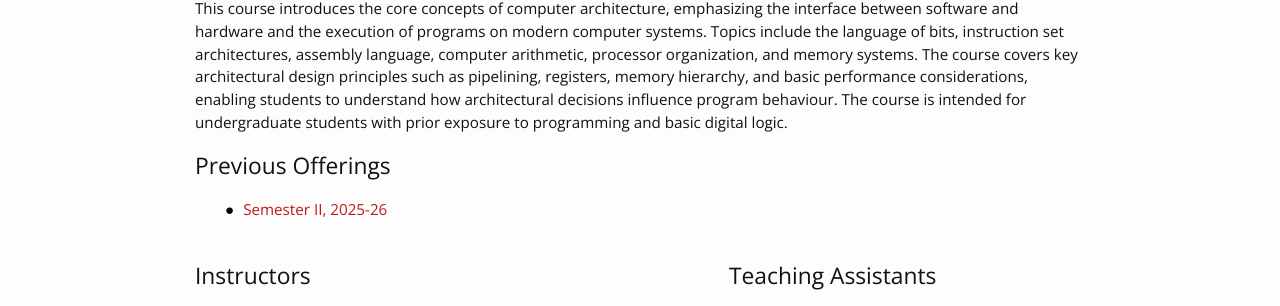
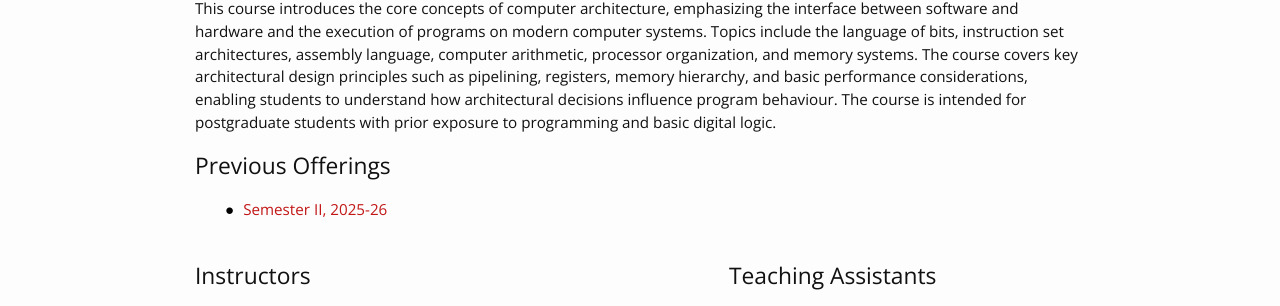
Before and after one commit to lcs2-iitd/ELL7282-2601, a Jekyll site: the page built from index.md, in a window 1280 px wide. Shown: the part 305-611 px from the top of the page. Built offline with Jekyll 4.4.1, drawn with Linux system fonts in a browser that asks for light colours; nearby versions of some CDN libraries.

Commit message:
Update _config.yml

```diff
--- a/_config.yml
+++ b/_config.yml
@@ -1,7 +1,7 @@
 # Site settings
 course_code: ELL7282/ELL782
 course_name: "Introduction to Computer Architecture"
-course_description: "This course introduces the core concepts of computer architecture, emphasizing the interface between software and hardware and the execution of programs on modern computer systems. Topics include the language of bits, instruction set architectures, assembly language, computer arithmetic, processor organization, and memory systems. The course covers key architectural design principles such as pipelining, registers, memory hierarchy, and basic performance considerations, enabling students to understand how architectural decisions influence program behaviour. The course is intended for undergraduate students with prior exposure to programming and basic digital logic."
+course_description: "This course introduces the core concepts of computer architecture, emphasizing the interface between software and hardware and the execution of programs on modern computer systems. Topics include the language of bits, instruction set architectures, assembly language, computer arithmetic, processor organization, and memory systems. The course covers key architectural design principles such as pipelining, registers, memory hierarchy, and basic performance considerations, enabling students to understand how architectural decisions influence program behaviour. The course is intended for postgraduate students with prior exposure to programming and basic digital logic."
 course_semester: "Semester I, 2026-27"
 
 baseurl: "/ELL7282-2601" # the subpath of your site, e.g. /blog/
```
